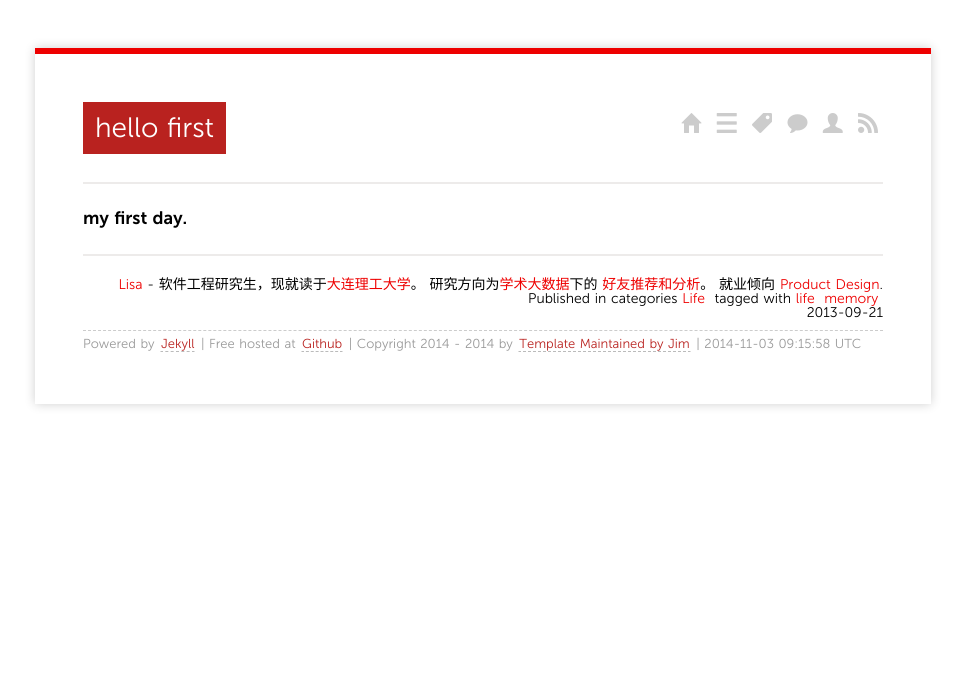
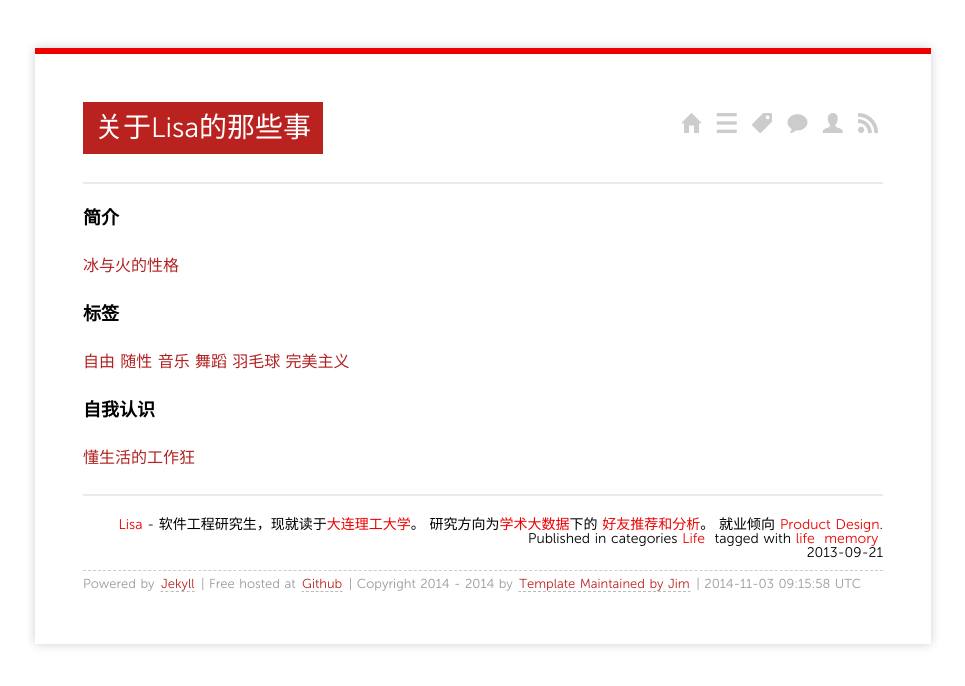
Before and after one commit to ruxia/ruxia.github.com, a Jekyll site: the page built from _posts/2013/2013-09-21-life.md, in a window 1280 px wide. Shown: the top 686 px of the page, without its empty margins (157-1122 px from the left). Built offline with Jekyll 4.4.1, drawn with Linux system fonts in a browser that asks for light colours; nearby versions of some CDN libraries; Markdown is read by kramdown in place of the engine named in the settings; comment, search, counter and statistics services are not loaded.

Commit message:
change a article and some details

```diff
--- a/_posts/2013/2013-09-21-life.md
+++ b/_posts/2013/2013-09-21-life.md
@@ -1,7 +1,6 @@
 ---
 layout: post
-title: hello first
-summary: 我的第一天
+title: 关于Lisa的那些事
 categories:
 - Life
 tags:
@@ -9,4 +8,11 @@ tags:
 - memory
 ---
 
-###my first day.
+### 简介
+[冰与火的性格]()
+
+### 标签
+[自由]() [随性]() [音乐]() [舞蹈]() [羽毛球]() [完美主义]()
+
+### 自我认识
+[懂生活的工作狂]()
```
Also changed, not shown: _posts/2013/2013-10-28-AxureRP的使用.md (+0 -1 lines), _posts/2013/2013-10-28-ResponsibleDesign响应式设计.md (+0 -1 lines).
